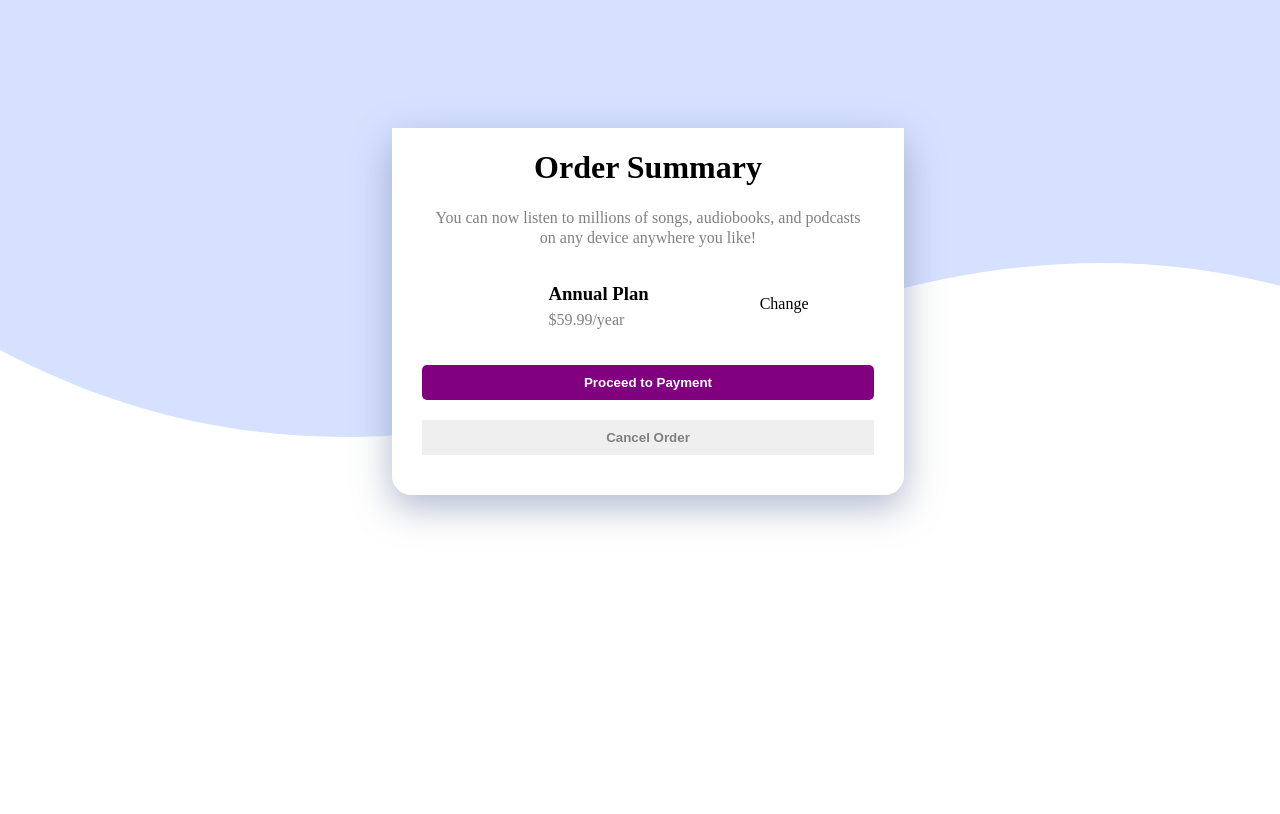
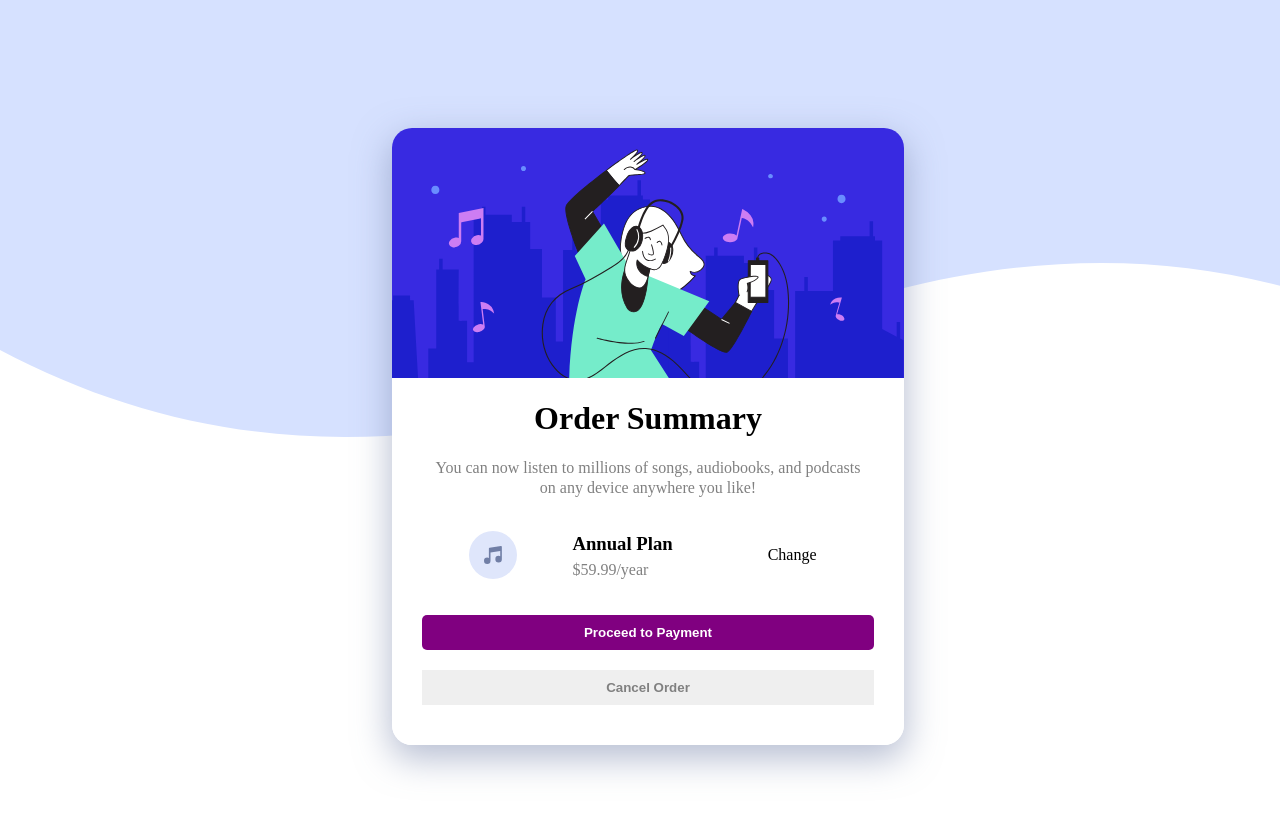
Before and after one commit to garwinglai/HTMLCSS_Practice_One, a website: page index.html in a window 1280 px wide. Drawn offline with Linux system fonts and the light colour scheme.

Commit message:
new images file pathing

```diff
--- a/index.html
+++ b/index.html
@@ -21,7 +21,7 @@
       <div class="container__out">
         <img
           class="header__image"
-          src=".public/images/illustration-hero.svg"
+          src="./public/images/illustration-hero.svg"
           alt=""
         />
         <div class="container__in">
@@ -33,7 +33,7 @@
             </p>
           </div>
           <div class="container__pricing">
-            <img src=".public/images/icon-music.svg" alt="" />
+            <img src="./public/images/icon-music.svg" alt="" />
 
             <div class="container__pricing__info">
               <h3>Annual Plan</h3>
```
